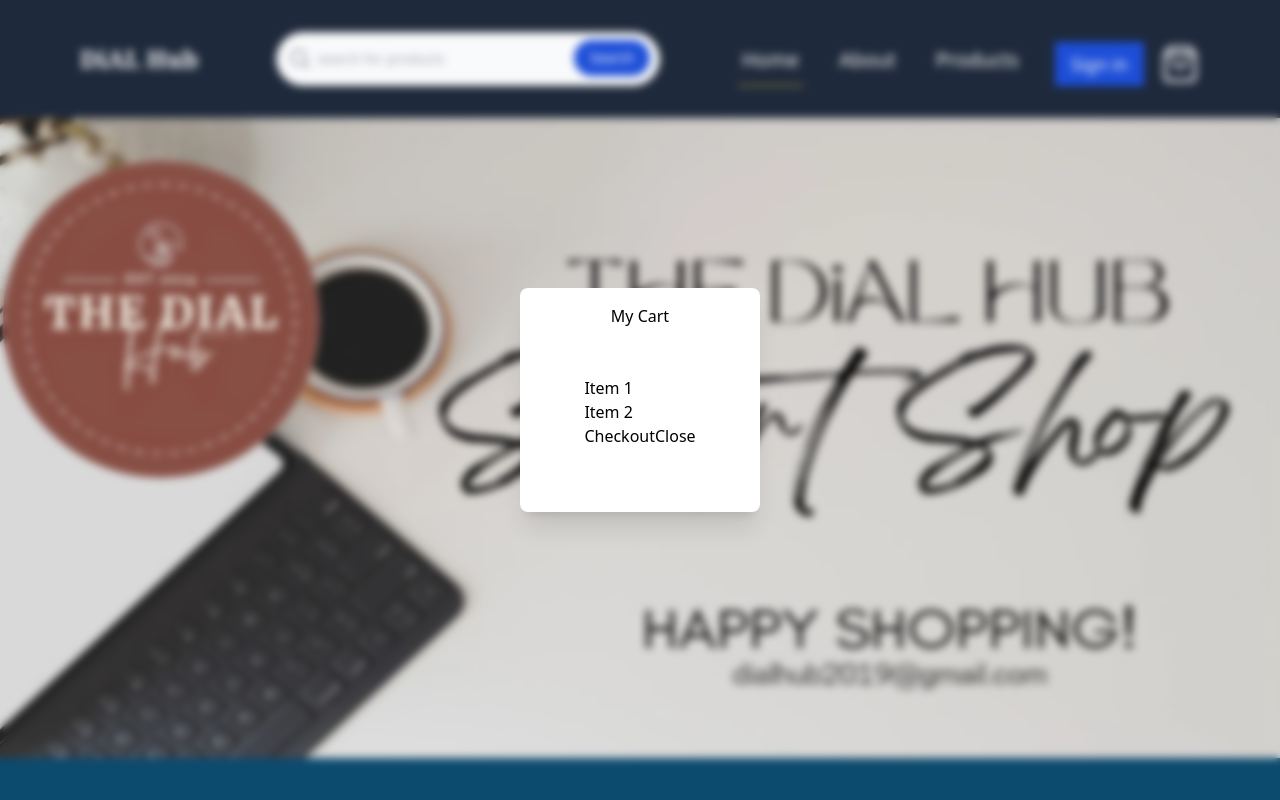
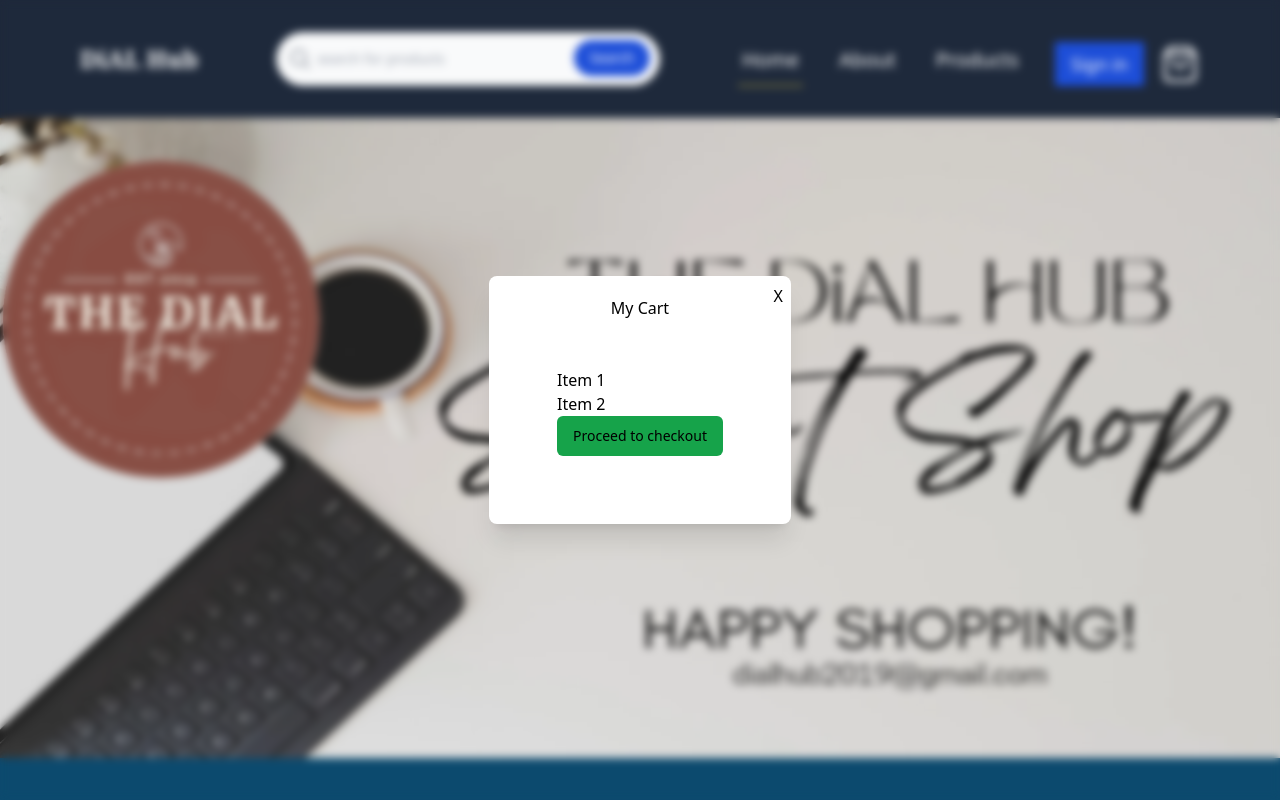
Before and after one commit to dinesdayrit/DiALHub-Store-React-TS-Tailwind, a React (Vite) app: page / in a window 1280 px wide. Both pictures are taken after a click on the button 1180 px from the left and 64 px from the top of the page. Shown: the top 800 px of the page. Built offline with nearby package versions, Linux system fonts and the light colour scheme.

Commit message:
npm I shadcn button

```diff
--- a/package.json
+++ b/package.json
@@ -6,6 +6,7 @@
     "@headlessui/react": "^2.1.1",
     "@heroicons/react": "^2.1.4",
     "@hookform/resolvers": "^3.4.2",
+    "@radix-ui/react-slot": "^1.1.0",
     "@testing-library/jest-dom": "^5.17.0",
     "@testing-library/react": "^13.4.0",
     "@testing-library/user-event": "^13.5.0",
--- a/src/components/modals/MyCart.tsx
+++ b/src/components/modals/MyCart.tsx
@@ -1,16 +1,18 @@
 import { useModalState } from "@/hooks/useModalState"
+import { Button } from "../ui/button"
 
 export default function MyCart() {
    const { closeCartModal} = useModalState()
   return (
     <div className="fixed inset-0 flex items-center justify-center backdrop-blur-sm">
-    <div className="relative flex flex-col items-center justify-center rounded-lg bg-white p-4 shadow-xl">
+    <div className="relative flex flex-col items-center justify-center rounded-lg bg-white p-5 shadow-xl">
+    <div className="absolute top-0 right-0 p-2 cursor-pointer" onClick={closeCartModal}>X</div>
     <h1>My Cart</h1>
     <div className="p-12">
         <p>Item 1</p>
         <p>Item 2</p>
-        <button>Checkout</button>
-        <button onClick={closeCartModal}>Close</button>
+        <Button>Proceed to checkout</Button>
+
     </div>
     </div>
     </div>
--- /dev/null
+++ b/src/components/ui/button.tsx
@@ -0,0 +1,56 @@
+import * as React from "react"
+import { Slot } from "@radix-ui/react-slot"
+import { cva, type VariantProps } from "class-variance-authority"
+
+import { cn } from "@/lib/utils"
+
+const buttonVariants = cva(
+  "inline-flex items-center justify-center whitespace-nowrap rounded-md text-sm font-medium ring-offset-background transition-colors focus-visible:outline-none focus-visible:ring-2 focus-visible:ring-ring focus-visible:ring-offset-2 disabled:pointer-events-none disabled:opacity-50",
+  {
+    variants: {
+      variant: {
+        default: "bg-green-600 text-primary-foreground hover:bg-green-600/90",
+        destructive:
+          "bg-destructive text-destructive-foreground hover:bg-destructive/90",
+        outline:
+          "border border-input bg-background hover:bg-accent hover:text-accent-foreground",
+        secondary:
+          "bg-secondary text-secondary-foreground hover:bg-secondary/80",
+        ghost: "hover:bg-accent hover:text-accent-foreground",
+        link: "text-primary underline-offset-4 hover:underline",
+      },
+      size: {
+        default: "h-10 px-4 py-2",
+        sm: "h-9 rounded-md px-3",
+        lg: "h-11 rounded-md px-8",
+        icon: "h-10 w-10",
+      },
+    },
+    defaultVariants: {
+      variant: "default",
+      size: "default",
+    },
+  }
+)
+
+export interface ButtonProps
+  extends React.ButtonHTMLAttributes<HTMLButtonElement>,
+    VariantProps<typeof buttonVariants> {
+  asChild?: boolean
+}
+
+const Button = React.forwardRef<HTMLButtonElement, ButtonProps>(
+  ({ className, variant, size, asChild = false, ...props }, ref) => {
+    const Comp = asChild ? Slot : "button"
+    return (
+      <Comp
+        className={cn(buttonVariants({ variant, size, className }))}
+        ref={ref}
+        {...props}
+      />
+    )
+  }
+)
+Button.displayName = "Button"
+
+export { Button, buttonVariants }
```
Also changed, not shown: 1 other file (tests, documents, lock files or other folders).
